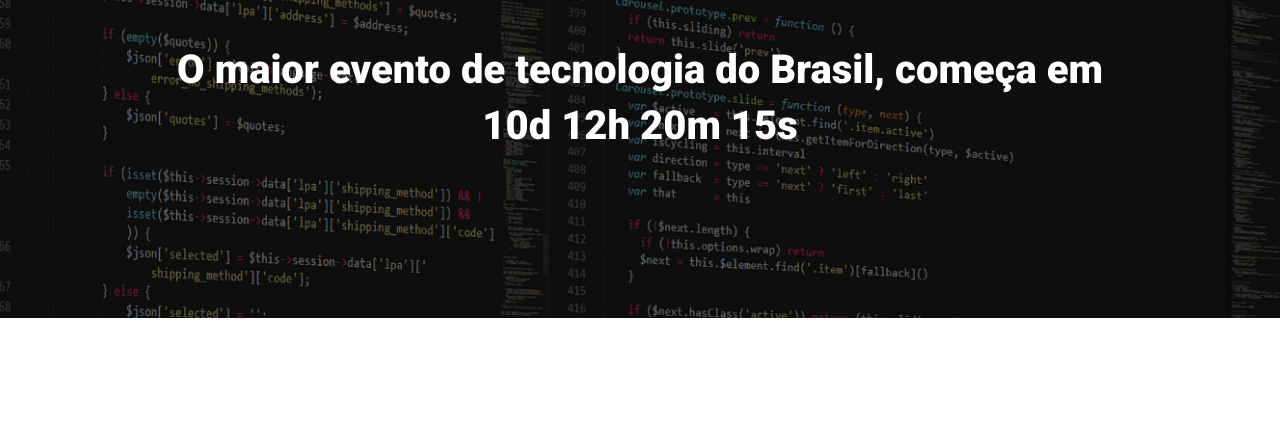
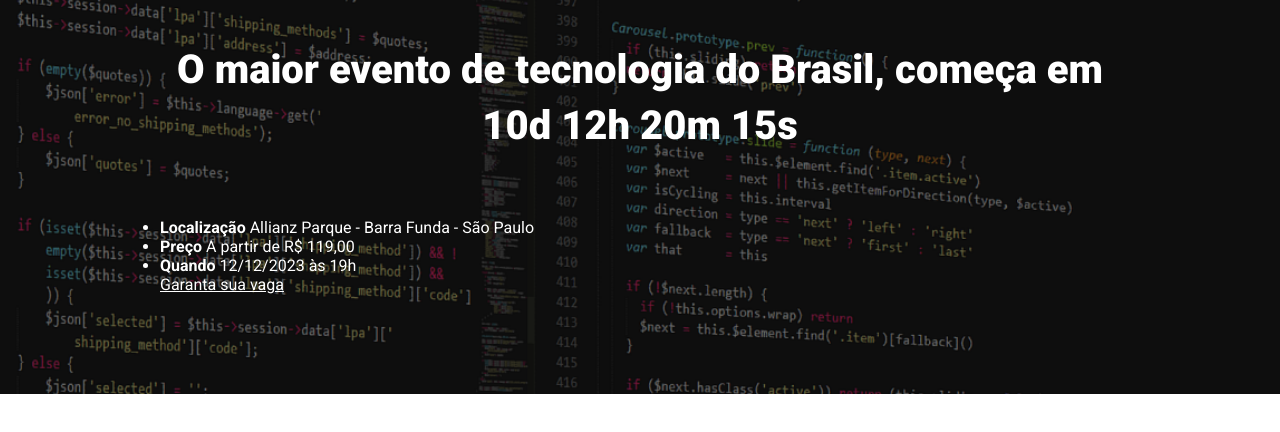
Before and after one commit to arturvas/parcel, a website built with Parcel: page src/index.html in a window 1280 px wide. Shown: the part 166-598 px from the top of the page. Built offline with nearby package versions, Linux system fonts and the light colour scheme.

Commit message:
feito header

```diff
--- a/src/index.html
+++ b/src/index.html
@@ -19,8 +19,26 @@
         <p class="hero__text">
           O maior evento de tecnologia do Brasil, começa em 10d 12h 20m 15s
         </p>
+        <div class="infos-bar">
+          <ul class="infos-bar__infos">
+            <li class="infos-bar__infos__item">
+              <b>Localização</b>
+              Allianz Parque - Barra Funda - São Paulo
+            </li>
+            <li class="infos-bar__infos__item">
+              <b>Preço</b>
+              A partir de R$ 119,00
+            </li>
+            <li class="infos-bar__infos__item">
+              <b>Quando</b>
+              12/12/2023 às 19h
+            </li>
+          </ul>
+          <a href="#" class="button button--primary"> Garanta sua vaga </a>
+        </div>
       </div>
     </header>
+
     <script src="./scripts/main.js"></script>
   </body>
 </html>
```
